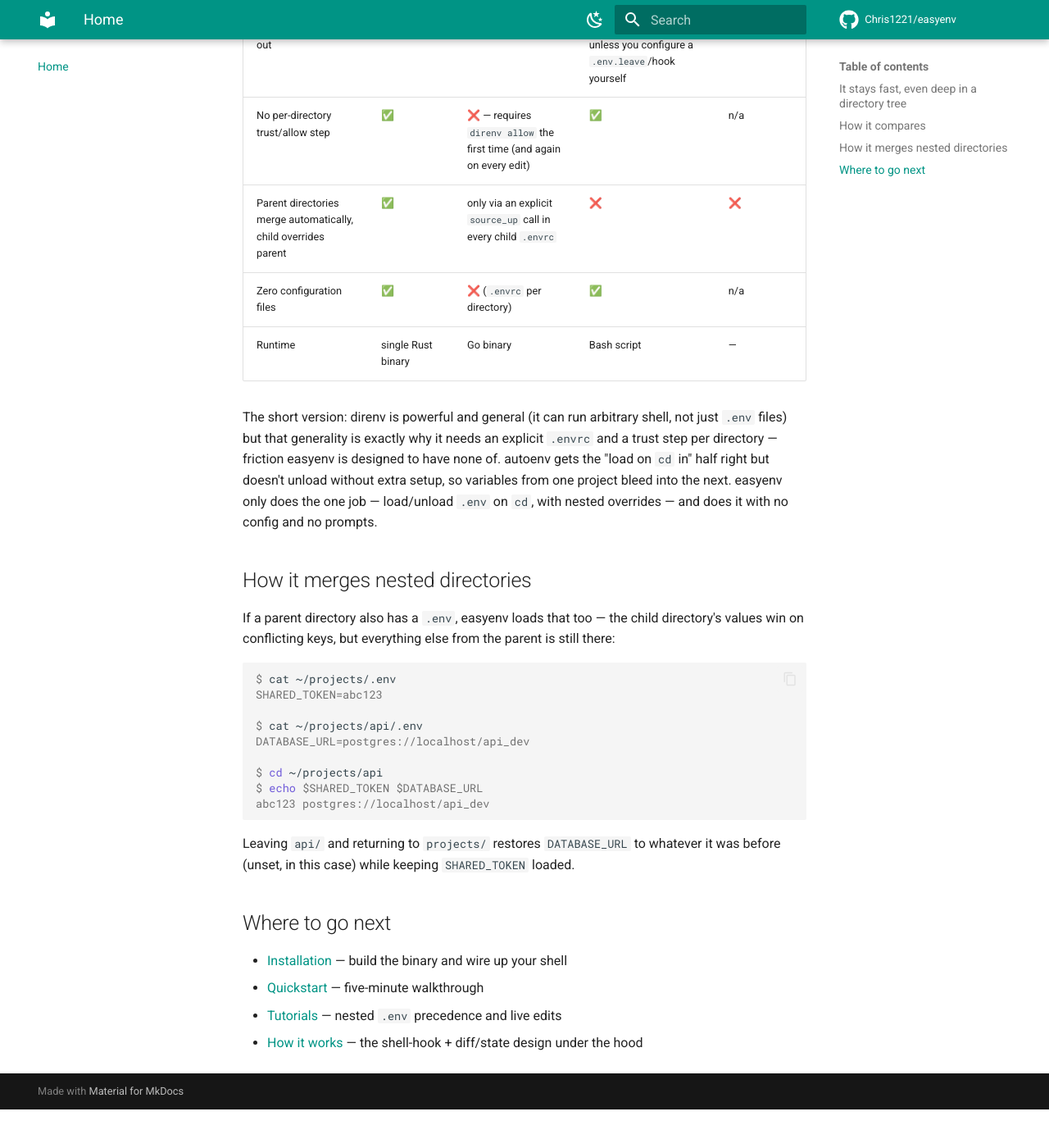
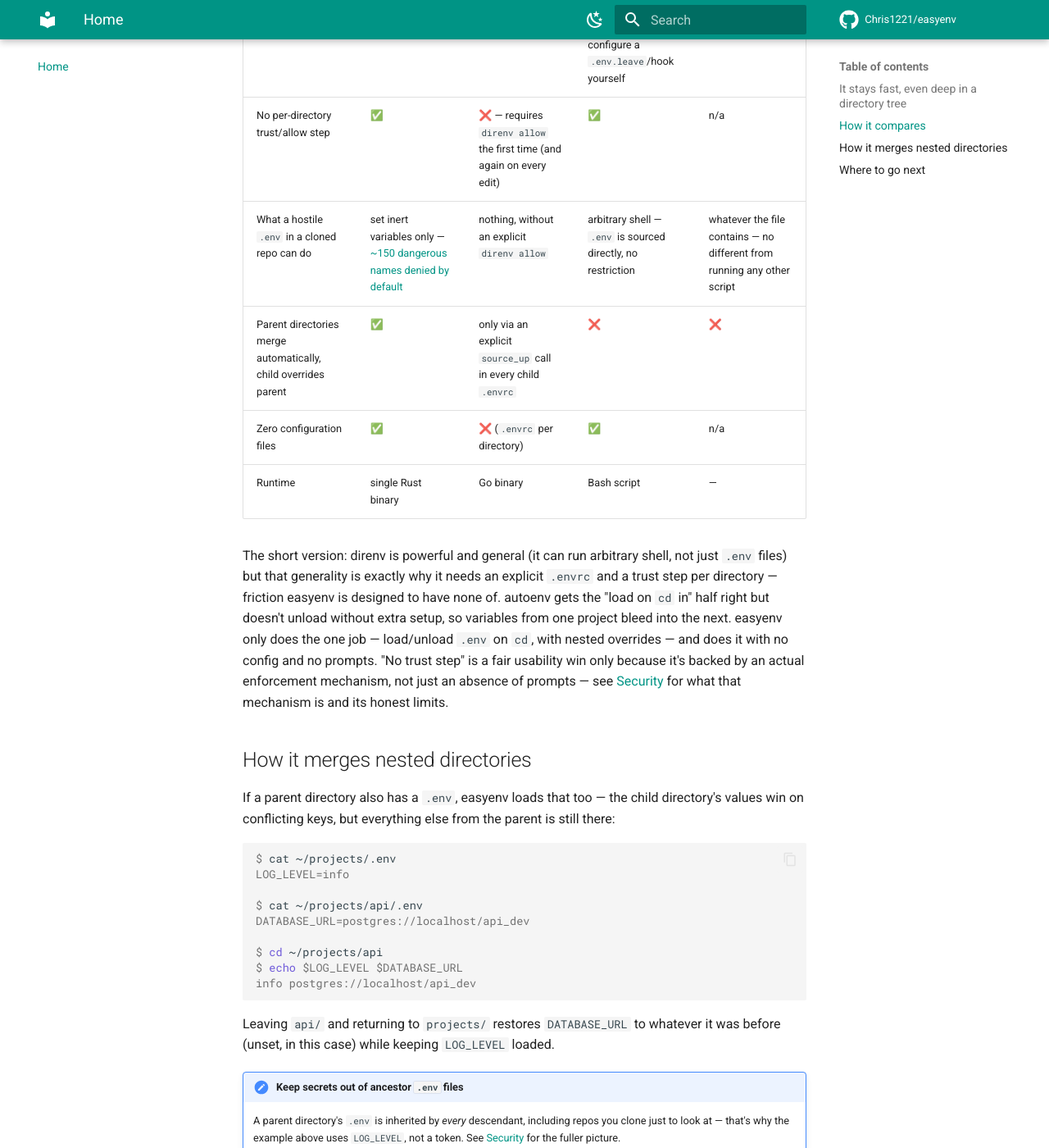
Before and after one commit to Chris1221/easyenv, an MkDocs documentation site: the page built from docs/index.md, in a window 1280 px wide and 1400 px high, scrolled down 1623 px. Shown: the whole window at 82% size. Built offline with MkDocs 1.6.1 and Material for MkDocs 9.7.7, drawn with Linux system fonts in a browser that asks for light colours; comment, search, counter and statistics services are not loaded; before the commit the page ends 2976 px from its top, so only the background shows below that; some of the changed text lies outside the part shown.

Commit message:
docs(security): add security page and fix related inaccuracies (P2-3)
New docs/reference/security.md: the trust model stated plainly (why
"no allow step" is defensible given the compiled-in denylist, not
just an absence of prompts), what's blocked by default and why
(organized by mechanism: shell execution, dynamic loader, tool
hijacking, TLS interception, language runtimes, cloud/infra), the
config file for extending/narrowing the policy, and an honest "what
this does not protect against" section: $VAR substitution in
unquoted/double-quoted .env values (a real exfiltration primitive for
ambient secrets), shadowed prior values currently exposed via
EASYENV_STATE, and the general fact that blocklists rot.

Also fixes two things this surfaced:
- docs/reference/faq.md claimed .env values are never expanded, which
  is wrong for unquoted/double-quoted values (verified against the
  real binary) -- rewritten to describe dotenvy's actual substitution
  behavior and its security implication (P1-4, Option B).
- docs/index.md's nested-directory example used SHARED_TOKEN=abc123
  as the parent .env value, demonstrating exactly the "don't put
  secrets in an ancestor .env" mistake the new security page warns
  against -- replaced with LOG_LEVEL.

Adds a "what a hostile .env in a cloned repo can do" row to the
comparison table in both docs/index.md and README.md, since scoring
"no trust step" as an unqualified usability win invites exactly the
skepticism a direnv-literate reader would have -- post-fix, easyenv's
honest answer is "set inert variables only, per a compiled-in
denylist."

Co-Authored-By: Claude Sonnet 5 <noreply@anthropic.com>

````diff
--- a/docs/index.md
+++ b/docs/index.md
@@ -33,11 +33,12 @@ That's cold-load latency — the time from `cd` to variables being set — as ne
 | Loads `.env` automatically, no boilerplate | ✅ | ❌ — needs an `.envrc` per directory that explicitly calls `dotenv` | ✅ | ❌ |
 | Unloads automatically on `cd` out | ✅ | ✅ | ❌ — variables leak into the next directory unless you configure a `.env.leave`/hook yourself | ❌ |
 | No per-directory trust/allow step | ✅ | ❌ — requires `direnv allow` the first time (and again on every edit) | ✅ | n/a |
+| What a hostile `.env` in a cloned repo can do | set inert variables only — [~150 dangerous names denied by default](reference/security.md) | nothing, without an explicit `direnv allow` | arbitrary shell — `.env` is sourced directly, no restriction | whatever the file contains — no different from running any other script |
 | Parent directories merge automatically, child overrides parent | ✅ | only via an explicit `source_up` call in every child `.envrc` | ❌ | ❌ |
 | Zero configuration files | ✅ | ❌ (`.envrc` per directory) | ✅ | n/a |
 | Runtime | single Rust binary | Go binary | Bash script | — |
 
-The short version: direnv is powerful and general (it can run arbitrary shell, not just `.env` files) but that generality is exactly why it needs an explicit `.envrc` and a trust step per directory — friction easyenv is designed to have none of. autoenv gets the "load on `cd` in" half right but doesn't unload without extra setup, so variables from one project bleed into the next. easyenv only does the one job — load/unload `.env` on `cd`, with nested overrides — and does it with no config and no prompts.
+The short version: direnv is powerful and general (it can run arbitrary shell, not just `.env` files) but that generality is exactly why it needs an explicit `.envrc` and a trust step per directory — friction easyenv is designed to have none of. autoenv gets the "load on `cd` in" half right but doesn't unload without extra setup, so variables from one project bleed into the next. easyenv only does the one job — load/unload `.env` on `cd`, with nested overrides — and does it with no config and no prompts. "No trust step" is a fair usability win only because it's backed by an actual enforcement mechanism, not just an absence of prompts — see [Security](reference/security.md) for what that mechanism is and its honest limits.
 
 ## How it merges nested directories
 
@@ -45,17 +46,20 @@ If a parent directory also has a `.env`, easyenv loads that too — the child di
 
 ```console
 $ cat ~/projects/.env
-SHARED_TOKEN=abc123
+LOG_LEVEL=info
 
 $ cat ~/projects/api/.env
 DATABASE_URL=postgres://localhost/api_dev
 
 $ cd ~/projects/api
-$ echo $SHARED_TOKEN $DATABASE_URL
-abc123 postgres://localhost/api_dev
+$ echo $LOG_LEVEL $DATABASE_URL
+info postgres://localhost/api_dev
 ```
 
-Leaving `api/` and returning to `projects/` restores `DATABASE_URL` to whatever it was before (unset, in this case) while keeping `SHARED_TOKEN` loaded.
+Leaving `api/` and returning to `projects/` restores `DATABASE_URL` to whatever it was before (unset, in this case) while keeping `LOG_LEVEL` loaded.
+
+!!! note "Keep secrets out of ancestor `.env` files"
+    A parent directory's `.env` is inherited by *every* descendant, including repos you clone just to look at — that's why the example above uses `LOG_LEVEL`, not a token. See [Security](reference/security.md) for the fuller picture.
 
 ## Where to go next
 
@@ -63,3 +67,4 @@ Leaving `api/` and returning to `projects/` restores `DATABASE_URL` to whatever
 - [Quickstart](getting-started/quickstart.md) — five-minute walkthrough
 - [Tutorials](tutorials/nested-directories.md) — nested `.env` precedence and live edits
 - [How it works](reference/how-it-works.md) — the shell-hook + diff/state design under the hood
+- [Security](reference/security.md) — the trust model, what's denied by default, and what to be careful of
--- a/mkdocs.yml
+++ b/mkdocs.yml
@@ -55,5 +55,6 @@ nav:
   - Reference:
       - CLI: reference/cli.md
       - How it works: reference/how-it-works.md
+      - Security: reference/security.md
       - Benchmarks: reference/benchmarks.md
       - FAQ: reference/faq.md
````
Also changed, not shown: README.md (+2 -1 lines), docs/reference/faq.md (+10 -1 lines), docs/reference/how-it-works.md (+3 -3 lines), docs/reference/security.md (added, +77 -0 lines).
